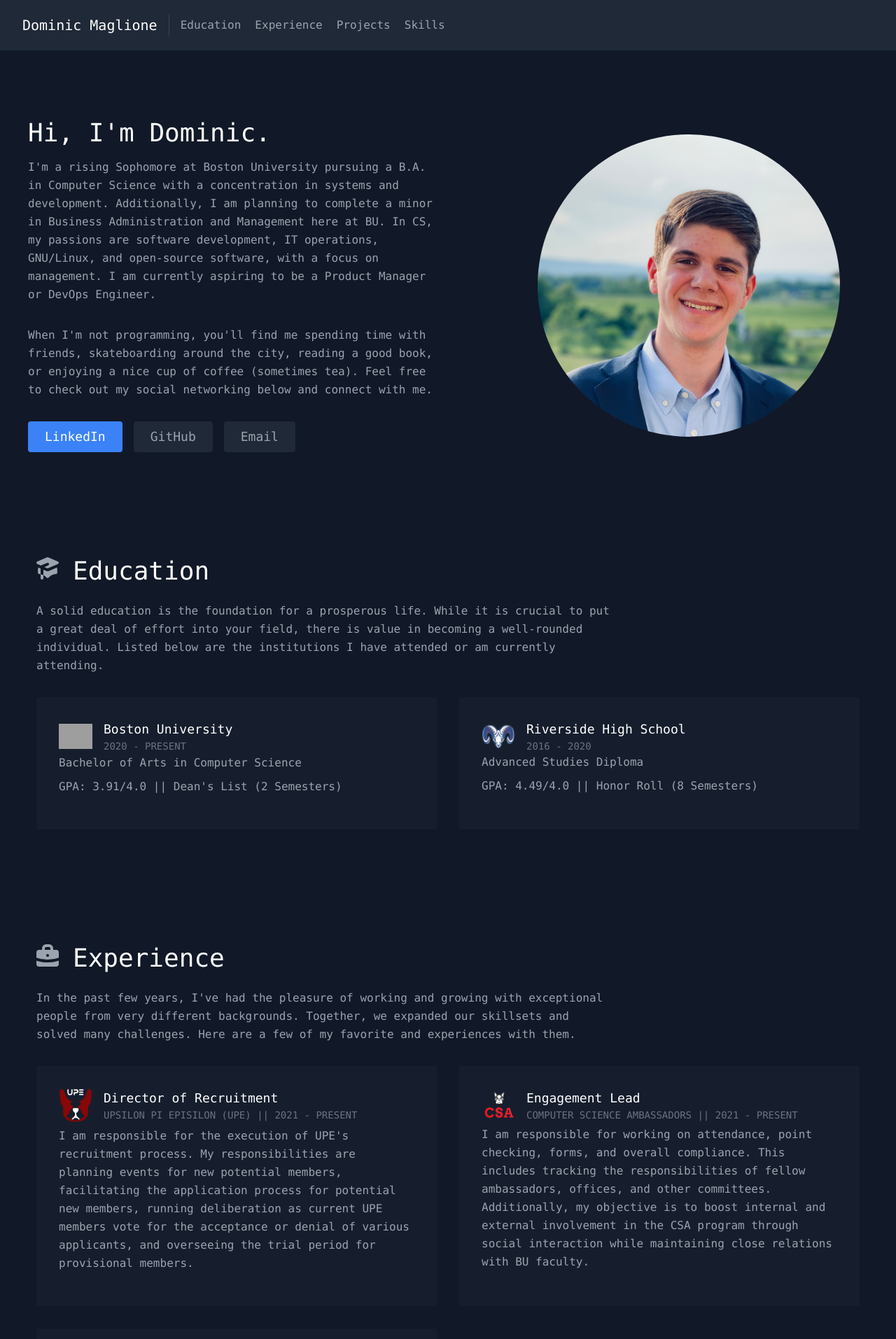
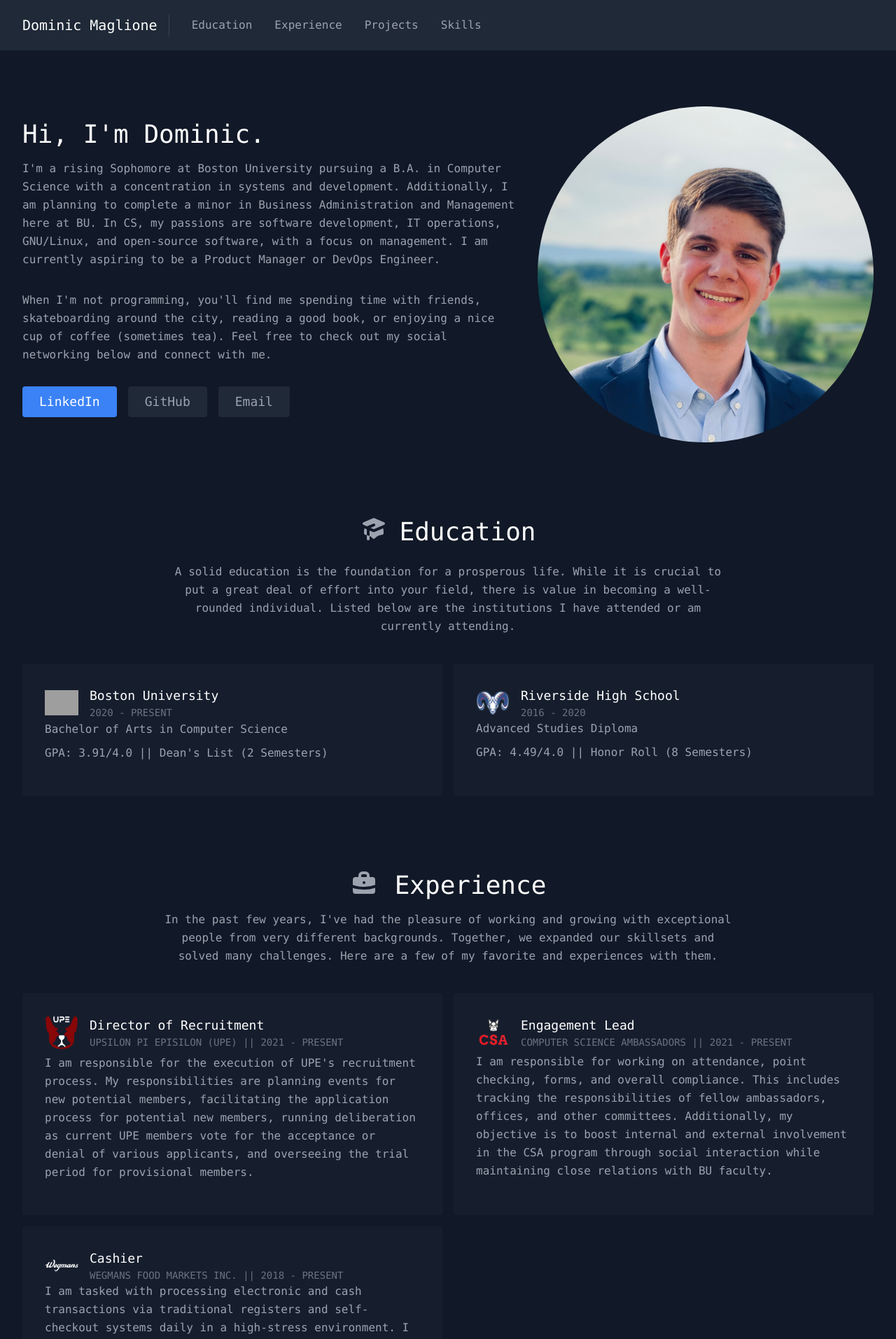
Before and after one commit to dcmaglione/dcmag.website, a React (Create React App) app: page / in a window 1280 px wide. Shown: the top 1913 px of the page at 70% size. Built offline with nearby package versions, Linux system fonts and the light colour scheme; grey boxes are pictures that could not be loaded.

Commit message:
Bug fixes and minor redesign

```diff
--- a/src/App.js
+++ b/src/App.js
@@ -11,11 +11,13 @@
   return (
     <main className="text-gray-400 bg-gray-900 body-font font-mono">
       <Navbar />
-      <About />
-      <Education />
-      <Experience />
-      <Projects />
-      <Skills />
+      <div className="container mx-auto px-4 md:px-8 max-w-screen-xl">
+        <About />
+        <Education />
+        <Experience />
+        <Projects />
+        <Skills />
+      </div>
     </main>
   );
 }
--- a/src/components/About.js
+++ b/src/components/About.js
@@ -3,8 +3,8 @@
 export default function About() {
   return (
     <section id="about">
-      <div className="container mx-auto flex px-10 pt-20 pb-5 md:flex-row flex-col items-center">
-        <div className="lg:flex-grow md:w-1/2 lg:pr-24 md:pr-16 flex flex-col md:items-start md:text-left mb-16 md:mb-0 items-center text-center">
+      <div className="flex pt-20 pb-5 md:flex-row flex-col items-center">
+        <div className="lg:flex-grow md:w-1/2 flex flex-col md:items-start md:text-left mb-16 md:mb-0 items-center text-center">
           <h1 className="title-font sm:text-4xl text-3xl mb-4 font-medium text-white">
             Hi, I'm Dominic.
           </h1>
@@ -23,12 +23,12 @@
             nice cup of coffee (sometimes tea). Feel free to check out my social
             networking below and connect with me.
           </p>
-          <div className="flex justify-center">
+          <div className="flex flex-wrap justify-center">
             <a
               href="https://www.linkedin.com/in/dcmaglione/"
               target="_blank"
               rel="noopener noreferrer"
-              className="inline-flex text-white bg-blue-500 border-0 py-2 px-6 focus:outline-none hover:bg-blue-600 rounded text-lg"
+              className="inline-flex text-white bg-blue-500 border-0 py-2 px-6 focus:outline-none hover:bg-blue-600 rounded text-lg mr-4 mb-4"
             >
               LinkedIn
             </a>
@@ -36,7 +36,7 @@
               href="https://github.com/dcmaglione"
               target="_blank"
               rel="noopener noreferrer"
-              className="ml-4 inline-flex text-gray-400 bg-gray-800 border-0 py-2 px-6 focus:outline-none hover:bg-gray-700 hover:text-white rounded text-lg"
+              className="inline-flex text-gray-400 bg-gray-800 border-0 py-2 px-6 focus:outline-none hover:bg-gray-700 hover:text-white rounded text-lg mr-4 mb-4"
             >
               GitHub
             </a>
@@ -44,13 +44,13 @@
               href="mailto:dcmaglione@gmail.com"
               target="_blank"
               rel="noopener noreferrer"
-              className="ml-4 inline-flex text-gray-400 bg-gray-800 border-0 py-2 px-6 focus:outline-none hover:bg-gray-700 hover:text-white rounded text-lg"
+              className="inline-flex text-gray-400 bg-gray-800 border-0 py-2 px-6 focus:outline-none hover:bg-gray-700 hover:text-white rounded text-lg mb-4"
             >
               Email
             </a>
           </div>
         </div>
-        <div className="p-10 lg:max-w-lg lg:w-full md:w-1/2 w-5/6">
+        <div className="px-10 md:px-0 lg:max-w-lg lg:w-full md:w-1/2 w-5/6 md:pl-8">
           <img
             className="object-cover object-center rounded-full"
             alt="hero"
--- a/src/components/Education.js
+++ b/src/components/Education.js
@@ -6,22 +6,22 @@
 export default function Education() {
   return (
     <section id="education">
-      <div className="container px-5 pt-20 pb-5 mx-auto text-left">
-        <div className="flex justify-left m-6 ml-7">
+      <div className="pt-20 pb-5 mx-auto text-left">
+        <div className="flex justify-center mb-6">
           <AcademicCapIcon className="w-10 inline-block mr-4" />
           <h1 className="sm:text-4xl text-3xl font-medium title-font text-white mt-2">
             Education
           </h1>
         </div>
-        <p className="flex justify-left lg:w-2/3 ml-8 leading-relaxed text-base">
+        <p className="flex justify-center text-center leading-relaxed text-base mb-10 md:w-2/3 mx-auto">
           A solid education is the foundation for a prosperous life. While it is
           crucial to put a great deal of effort into your field, there is value
           in becoming a well-rounded individual. Listed below are the
           institutions I have attended or am currently attending.
         </p>
-        <div className="flex flex-wrap m-4">
+        <div className="grid gap-4 grid-cols-1 md:grid-cols-2">
           {education.map((education) => (
-            <div className="p-4 md:w-1/2 w-full">
+            <div>
               <div className="h-full bg-gray-800 bg-opacity-40 p-8 rounded">
                 <div className="inline-flex items-center">
                   <img
--- a/src/components/Experience.js
+++ b/src/components/Experience.js
@@ -6,22 +6,22 @@
 export default function Experience() {
   return (
     <section id="experience">
-      <div className="container px-5 pt-20 pb-5 mx-auto text-left">
-        <div className="flex justify-left m-6 ml-7">
-          <BriefcaseIcon className="w-10 inline-block mr-4" />
+      <div className="pt-20 pb-5 text-left">
+        <div className="flex justify-center mb-4">
+          <BriefcaseIcon className="w-10 inline-block mr-6" />
           <h1 className="sm:text-4xl text-3xl font-medium title-font text-white mt-2">
             Experience
           </h1>
         </div>
-        <p className="flex justify-left lg:w-2/3 ml-8 leading-relaxed text-base">
+        <p className="flex justify-center text-center leading-relaxed text-base mb-10 md:w-2/3 mx-auto">
           In the past few years, I've had the pleasure of working and growing
           with exceptional people from very different backgrounds. Together, we
           expanded our skillsets and solved many challenges. Here are a few of
           my favorite and experiences with them.
         </p>
-        <div className="flex flex-wrap m-4">
+        <div className="grid gap-4 grid-cols-1 md:grid-cols-2">
           {experience.map((experience) => (
-            <div className="p-4 md:w-1/2 w-full">
+            <div>
               <div className="h-full bg-gray-800 bg-opacity-40 p-8 rounded">
                 <div className="inline-flex items-center">
                   <img
--- a/src/components/Navbar.js
+++ b/src/components/Navbar.js
@@ -4,33 +4,33 @@
 
 export default function Navbar() {
   return (
-    <header className="bg-gray-800 md:sticky top-0 z-20">
-      <div className="container mx-auto flex flex-wrap p-5 flex-col md:flex-row items-center">
+    <header className="bg-gray-800 sticky top-0 z-20">
+      <div className="container max-w-screen-xl px-4 md:px-8 mx-auto flex flex-wrap py-5 flex-col md:flex-row items-center">
         <a className="title-font font-medium text-white mb-4 md:mb-0">
           <Link activeClass="active" to="about" spy={true} smooth={true}>
-            <a href="#about" className="ml-3 text-xl">
+            <a href="#about" className="text-xl">
               Dominic Maglione
             </a>
           </Link>
         </a>
         <nav className="md:mr-auto md:ml-4 md:py-1 md:pl-4 md:border-l md:border-gray-700	flex flex-wrap items-center text-base justify-center">
           <Link activeClass="active" to="education" spy={true} smooth={true}>
-            <a href="#education" className="mr-5 hover:text-white">
+            <a href="#education" className="mx-4 hover:text-white">
               Education
             </a>
           </Link>
           <Link activeClass="active" to="experience" spy={true} smooth={true}>
-            <a href="#experience" className="mr-5 hover:text-white">
+            <a href="#experience" className="mx-4 hover:text-white">
               Experience
             </a>
           </Link>
           <Link activeClass="active" to="projects" spy={true} smooth={true}>
-            <a href="#projects" className="mr-5 hover:text-white">
+            <a href="#projects" className="mx-4 mb-4 hover:text-white">
               Projects
             </a>
           </Link>
           <Link activeClass="active" to="skills" spy={true} smooth={true}>
-            <a href="#skills" className="mr-5 hover:text-white">
+            <a href="#skills" className="mx-4 mb-4 hover:text-white">
               Skills
             </a>
           </Link>
--- a/src/components/Projects.js
+++ b/src/components/Projects.js
@@ -6,15 +6,15 @@
 export default function Projects() {
   return (
     <section id="projects" className="text-gray-400 bg-gray-900 body-font">
-      <div className="container px-5 pt-20 pb-5 mx-auto text-center lg:px-40">
-        <div className="flex flex-col w-full mb-20">
+      <div className="container pt-20 mx-auto text-center">
+        <div className="flex flex-col w-full">
           <div className="flex justify-center m-6">
             <CodeIcon className="w-10 inline-block mr-4" />
             <h1 className="sm:text-4xl text-3xl font-medium title-font text-white mt-2">
               Projects
             </h1>
           </div>
-          <p className="lg:w-2/3 mx-auto leading-relaxed text-base">
+          <p className="flex justify-center text-center leading-relaxed text-base mb-10 md:w-2/3 mx-auto">
             Trial and error is a fundamental process for nearly all aspects of
             Computer Science. The more I've experimented with different
             development tools, environments, libraries, distributions, the
@@ -22,14 +22,10 @@
             ongoing projects.
           </p>
         </div>
-        <div className="flex flex-wrap -m-4">
+        <div className="grid gap-4 grid-cols-1 md:grid-cols-2 lg:grid-cols-3">
           {projects.map((project) => (
-            <a
-              href={project.link}
-              key={project.image}
-              className="sm:w-1/3 w-100 p-4"
-            >
-              <div className="flex relative">
+            <a href={project.link} key={project.image} className="w-full">
+              <div className="flex relative h-full">
                 <img
                   alt="gallery"
                   className="absolute inset-0 w-full h-full object-cover object-center rounded"
--- a/src/components/Skills.js
+++ b/src/components/Skills.js
@@ -6,15 +6,15 @@
 export default function Skills() {
   return (
     <section id="skills">
-      <div className="container px-5 py-20 mx-auto">
-        <div className="text-center mb-20">
+      <div className="py-20">
+        <div className="text-center mb-10">
           <div className="flex justify-center m-6">
             <ServerIcon className="w-10 inline-block mr-4" />
             <h1 className="sm:text-4xl text-3xl font-medium title-font text-white mt-2">
               Skills
             </h1>
           </div>
-          <p className="text-base leading-relaxed xl:w-2/4 lg:w-3/4 mx-auto">
+          <p className="flex justify-center text-center leading-relaxed text-base mb-10 md:w-2/3 mx-auto">
             Technological disciplines are often vast in this ever-changing
             world, and Computer Science is no exception. From front-end to
             back-end, design to deployment, generally every individual possesses
```
Also changed, not shown: 11 other files (tests, documents, lock files or other folders).
